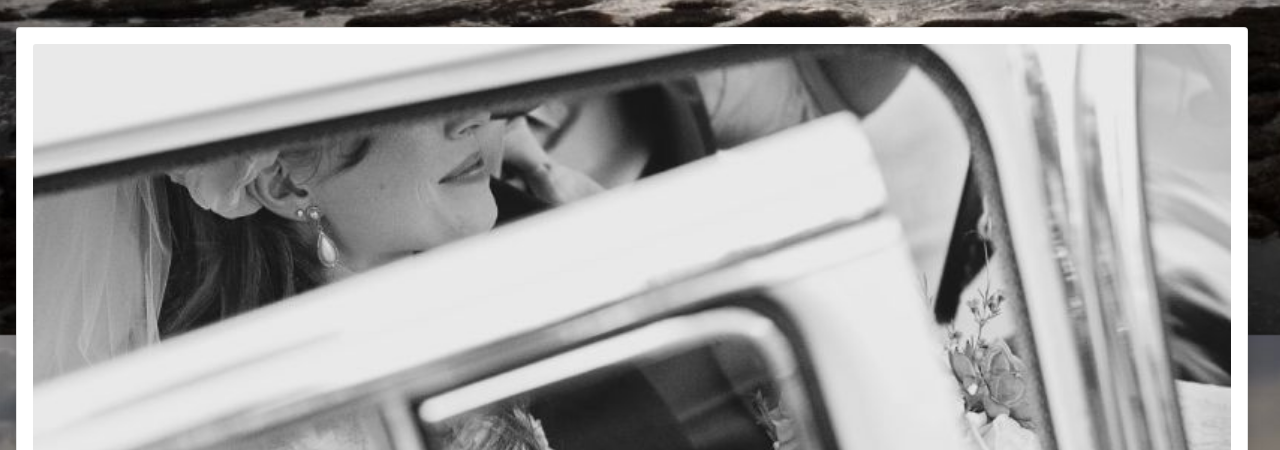
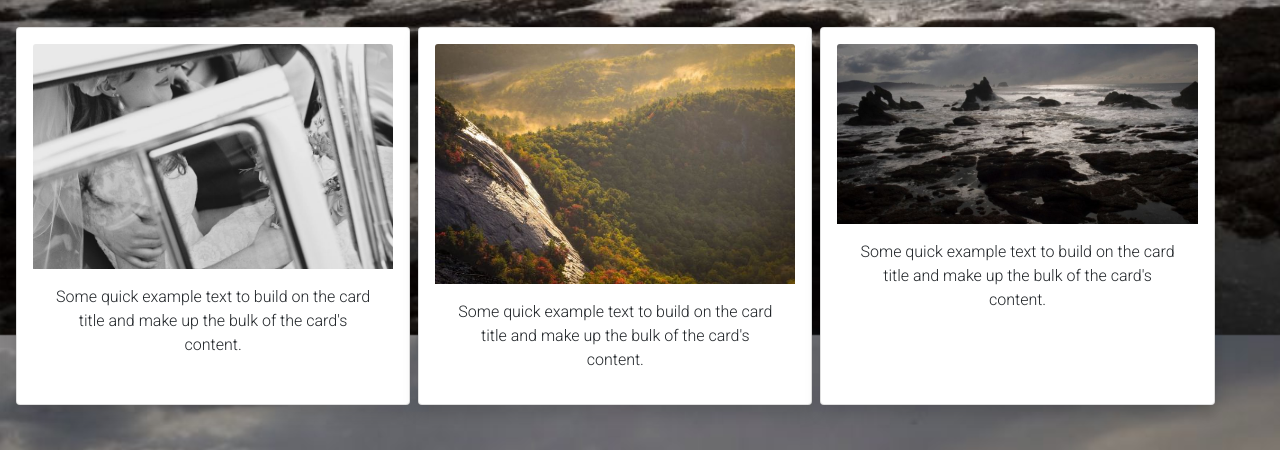
Before and after one commit to RiotechFull/CursoEscOficio, a plain HTML site: page index.html in a window 1280 px wide. Shown: the part 465-915 px from the top of the page. Drawn offline with nearby package versions, Linux system fonts and the light colour scheme; files whose address does not match are found by name.

Commit message:
correccion cards

```diff
--- a/index.html
+++ b/index.html
@@ -61,20 +61,20 @@
 
             </div>
 
-            <div class="row container-fluid">
-                <div class="card m-1 p-1 cards-bt shadow p-3 mb-5 bg-body rounded">
+            <div class="row container-fluid text-center">
+                <div class="card col-4 m-1 p-1 shadow p-3 mb-5 bg-body rounded" style="width: 32%;">
                     <img src="img/gallery/wedding.jpg" class="card-img-top" alt="...">
                     <div class="card-body">
                       <p class="card-text">Some quick example text to build on the card title and make up the bulk of the card's content.</p>
                     </div>
                   </div>
-                  <div class="card  m-1 p-1 cards-bt shadow p-3 mb-5 bg-body rounded">
+                  <div class="card col-4 m-1 p-1 shadow p-3 mb-5 bg-body rounded" style="width: 32%;">
                     <img src="img/gallery/nature.jpg" class="card-img-top" alt="...">
                     <div class="card-body">
                       <p class="card-text">Some quick example text to build on the card title and make up the bulk of the card's content.</p>
                     </div>
                   </div>
-                  <div class="card m-1 p-1 cards-bt shadow p-3 mb-5 bg-body rounded">
+                  <div class="card col-4 m-1 p-1 shadow p-3 mb-5 bg-body rounded" style="width: 32%;">
                     <img src="img/gallery/ocean.jpg" class="card-img-top" alt="...">
                     <div class="card-body">
                       <p class="card-text">Some quick example text to build on the card title and make up the bulk of the card's content.</p>
```
